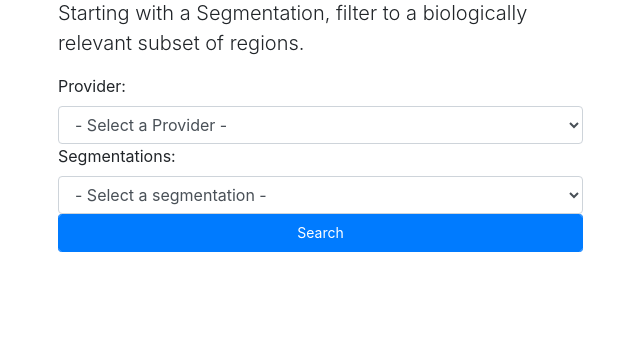
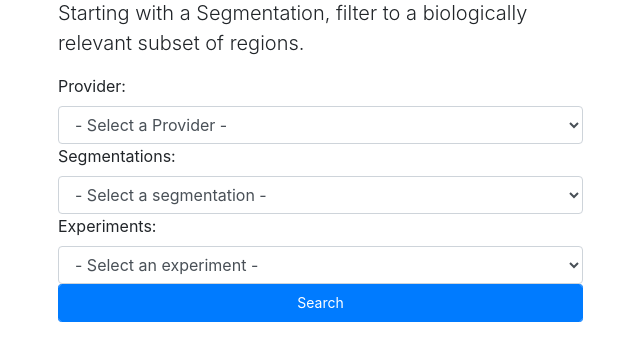
Before and after one commit to databio/episb-hub, a Flask app: page / in a window 1280 px wide, after a click on "Segmentation filter". Shown: the part 293-654 px from the top of the page, without its empty margins (42-682 px from the left). Run offline with Flask 2, Linux system fonts and the light colour scheme; some libraries are stand-ins or nearby versions.

Commit message:
#16 segmentation filter drill down to experiment names

```diff
--- a/main.py
+++ b/main.py
@@ -173,21 +173,46 @@ def get_experiments_by_segmentation_name(providerUrl, segName):
   url = "/experiments/list/BySegmentationName/"
   try:
     url_req = urllib2.urlopen(providerUrl + url + segName)
-    experimentsList = json.load(url_req)
+    experiments_list = json.load(url_req)
     return experiments_list
   except urllib2.URLError as e:
     return None
 
 @app.route('/segmentations', methods=["GET","POST"])
 def render_segmentation_dropdown():
+  segm=[]
+  exps=[]
   segm_by_provider = get_segmentations()
-  providerUrl = request.form.get("selected_provider")
-  return render_template("home.html", provider_res=segm_by_provider, segm=segm_by_provider[providerUrl])
+
+  if request.form.has_key("selected_provider"):
+    providerUrl = request.form.get("selected_provider")
+    segmName="- Select a segmentation -"
+    expName="- Select an experiment -"
+    if request.form.has_key("segmentation_name"):
+      # here we already chose a segemntation
+      # now we need to get the segmentations for the provider
+      s = request.form.get("segmentation_name").split('!')
+      if len(s)>1:
+        providerUrl = s[0]
+        segmName = s[1]
+        exps = get_experiments_by_segmentation_name(providerUrl,segmName)
+      if request.form.has_key("experiment_name"):
+        e = request.form.get("experiment_name").split('!')
+        if len(s)>2:
+          expName = s[2]
+    return render_template("home.html",
+                             show_segmentations=True,
+                             provider_res=segm_by_provider,
+                             providerUrl=providerUrl,
+                             segmName=segmName,
+                             expName=expName,
+                             segm=segm_by_provider[providerUrl],
+                             exps=exps)
 
 @app.route('/')
 def index():
   segmentations_by_provider = get_segmentations()
-  return render_template("home.html", provider_res=segmentations_by_provider, segm=[])
+  return render_template("home.html", show_regions=True,provider_res=segmentations_by_provider,segm=[],exps=[])
 
 def check_start_stop(start,stop):
   if not start:
--- a/templates/home.html
+++ b/templates/home.html
@@ -18,7 +18,11 @@
 
   <div class="accordion-group">
 
+  {% if show_regions %}
   <div class="collapse col-sm-6 show" id="retrieveRegions" data-parent="#queryTypes">
+  {% else %}
+  <div class="collapse col-sm-6" id="retrieveRegions" data-parent="#queryTypes">
+  {% endif %}
     <h2>Retrieve regions</h2>
     <p class="lead">Use chromosome, start and end coordinates to retrieve regions.</p>
     <form method="POST" action="/get" class="from-inline">
@@ -37,24 +41,48 @@
     </form>
   </div>
 
- <div class="collapse col-sm-6" id="segfilt" data-parent="#queryTypes">
+  {% if show_segmentations %}
+  <div class="collapse col-sm-6 show" id="segfilt" data-parent="#queryTypes">
+  {% else %}
+  <div class="collapse col-sm-6" id="segfilt" data-parent="#queryTypes">
+  {% endif %}
     <h2>Segmentation filter</h2>
     <p class="lead">Starting with a Segmentation, filter to a biologically relevant subset of regions.</p>
     <form method="POST" action="/segmentations">
       <div class="form-group">
         <label for="provider">Provider:</label>
           <select name="selected_provider" id="selected_provider" class="form-control" onchange="this.form.submit()">
+            {% if providerUrl is defined %}
+            <option value="{{providerUrl}}" selected>{{ providerUrl }}</option>
+            {% else %}
             <option value="" selected> - Select a Provider - </option>
+            {% endif %}
               {% for provider in provider_res %}
                 <option value="{{ provider }}">{{ provider }}</option>
               {% endfor %}
           </select>
 
         <label for="segmentations">Segmentations:</label>
-          <select name="segmentation_name" id="segmentation_name" class="form-control">
+          <select name="segmentation_name" id="segmentation_name" class="form-control" onchange="this.form.submit()">
+            {% if segmName is defined %}
+            <option value="{{segmName}}" selected>{{segmName}} </option>
+            {% else %}
             <option value="" selected> - Select a segmentation - </option>
+            {% endif %}
             {% for s in segm.result %}
-              <option value="{{ s }}">{{ s }}</option>
+              <option value="{{providerUrl}}!{{s}}">{{ s }}</option>
+            {% endfor %}
+          </select>
+
+        <label for="experiments">Experiments:</label>
+          <select name="experiment_name" id="experiment_name" class="form-control" onchange="this.form.submit()">
+            {% if expName is defined %}
+              <option value="{{expName}}" selected>{{expName}} </option>
+            {% else %}
+              <option value="" selected> - Select an experiment - </option>
+            {% endif %}
+            {% for s in exps.result %}
+              <option value="{{providerUrl}}!{{segmName}}!{{s}}">{{ s }}</option>
             {% endfor %}
           </select>
 
@@ -65,7 +93,11 @@
   </div>
 
 
- <div class="collapse col-sm-6" id="segmentation-match" data-parent="#queryTypes">
+  {% if show_matcher %}
+  <div class="collapse col-sm-6 show" id="segmentation-match" data-parent="#queryTypes">
+  {% else %}
+  <div class="collapse col-sm-6" id="segmentation-match" data-parent="#queryTypes">
+  {% endif %}
     <h2>Segmentation matcher</h2>
     <p class="lead">Given a region set, choose the best matching Segmentation.</p>
     <form method="POST" action="/get">
@@ -77,7 +109,11 @@
   </div>
 
 
- <div class="collapse col-sm-6" id="query-annotations" data-parent="#queryTypes">
+  {% if show_annotations %}
+  <div class="collapse col-sm-6 show" id="query-annotations" data-parent="#queryTypes">
+  {% else %}
+  <div class="collapse col-sm-6" id="query-annotations" data-parent="#queryTypes">
+  {% endif %}
     <h2>Query annotations</h2>
     <p class="lead">Use a starting point and ending point for a search across records.</p>
     <form method="POST" action="/get">
```
